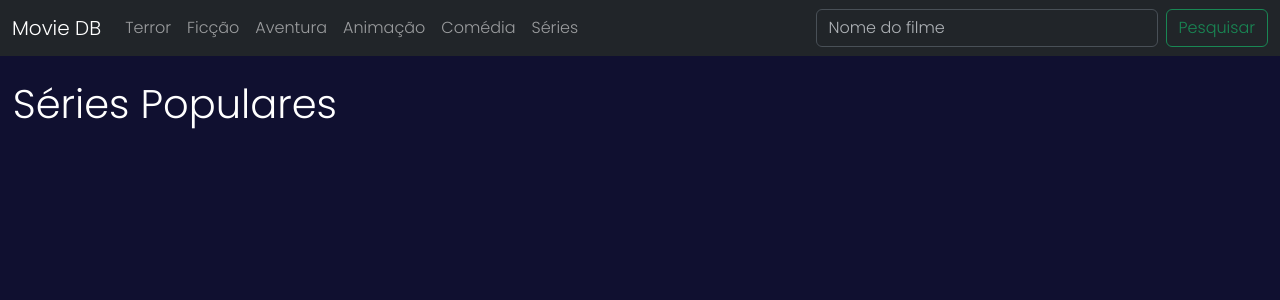
After one commit to docafavarato/movie-db, a Flask app: template templates/series.html in a window 1280 px wide. The commit adds this page. Shown: the top 300 px of the page. Run offline with Flask 2, Linux system fonts and the light colour scheme; the template is opened without the code that fills it, so the values that code supplies are empty; some libraries are stand-ins or nearby versions.

Commit message:
added a page for popular series

```diff
--- a/app.py
+++ b/app.py
@@ -1,4 +1,4 @@
-from models import Movies
+from models import Movies, Series
 from flask import Flask, render_template, request
 
 app = Flask(__name__)
@@ -41,10 +41,19 @@ def by_genre(genre):
                    '878': 'Ficção Científica', '10770': 'Cinema TV', '53': 'Thriller', '10752': 'Guerra', '37': 'Faroeste'}
         return render_template('filtered_genre.html', genre_data=genre_data, genre_name=genre_names[genre])
 
+@app.route('/séries', methods=['GET', 'POST'])
+def popular_series():
+    if request.method == 'POST':
+        movie_name = request.form.get('movie_name')
+        data = Movies.search_movie(movie_name)
+        return render_template('movie_search.html', search_data=data, search=movie_name)
+    elif request.method == 'GET':
+        data = Series.retrieve_popular_series()
+        return render_template('series.html', data=data)
 
 @app.errorhandler(500)
 def not_found(e):
     return render_template('500.html')
 
 if __name__ == '__main__':
-    app.run()
+    app.run(debug=True)
--- a/static/styles/index.css
+++ b/static/styles/index.css
@@ -31,7 +31,7 @@ body {background-color: rgb(16, 16, 48) !important; font-family: Poppins !import
     max-width: 300px !important;
     min-height: 450px !important;
     max-height: 450px !important;
-    border-radius: 12px !important;
+    border-radius: 1rem !important;
 }
 
 .movies li:hover{
@@ -131,11 +131,9 @@ body {background-color: rgb(16, 16, 48) !important; font-family: Poppins !import
 .movie-videos::after {
     display: block;
     content: "";
-    padding-top: 56.25%;
 }
 
 .providers {margin-top: 15%; text-align: center;}
-
 
 @media only screen and (max-width: 1800px) {
     .sim_movies {
--- a/templates/500.html
+++ b/templates/500.html
@@ -3,7 +3,9 @@
 {% block body %}
     {{ super ()}}
     <center>
-    <h1>Oops! Parece que essa página não existe.</h1>
-    <a href="{{ url_for('index') }}"><p>Clique aqui</a> para voltar para a página inicial</p>
+        <h1>Oops! Parece que essa página não existe.</h1>
+        <a href="{{ url_for('index') }}"><p>Clique aqui</a> para voltar para a página inicial</p>
     </center>
 {% endblock %}
+{% block footer %}
+{% endblock %}
--- a/templates/filtered_genre.html
+++ b/templates/filtered_genre.html
@@ -8,7 +8,7 @@
         {% if genre_data[movie][1] %}
           <li>
               <a href="{{ url_for ('movie_details', movie_name=genre_data[movie][3]) }}" target="_blank"><img src="https://image.tmdb.org/t/p/w500/{{ genre_data[movie][1] }}"></a>
-              <h2>{{ movie }}</h2>
+              <h2>{{ genre_data[movie][4] }}</h2>
           </li>
         {% endif %}
     {% endfor %}
--- a/templates/index.html
+++ b/templates/index.html
@@ -37,6 +37,9 @@
                     <li class="nav-item">
                         <a class="nav-link" href="{{ url_for('by_genre', genre=35) }}">Comédia</a>
                     </li>
+                    <li class="nav-item">
+                        <a class="nav-link" href="{{ url_for('popular_series') }}">Séries</a>
+                    </li>
                     </ul>
                     <form class="d-flex" role="search" method="post">
                         <input class="form-control me-2" type="search" placeholder="Nome do filme" aria-label="Search" name="movie_name">
--- a/templates/movie_details.html
+++ b/templates/movie_details.html
@@ -18,7 +18,6 @@
                 ({{ data['vote_count'] }} avaliações)
             </div>
             <p id="movie_release_date">Data de lançamento: {{ data['release_date'] }}</p>
-
         </div>
 
         <div class="container">
@@ -70,6 +69,7 @@
             {% endfor %}
         </div>
     {% endif %}
+        <br>
     </div>
     <script src="https://cdn.jsdelivr.net/npm/bootstrap@5.3.0-alpha1/dist/js/bootstrap.bundle.min.js" integrity="sha384-w76AqPfDkMBDXo30jS1Sgez6pr3x5MlQ1ZAGC+nuZB+EYdgRZgiwxhTBTkF7CXvN" crossorigin="anonymous"></script>
 {% endblock %}
--- a/templates/movie_search.html
+++ b/templates/movie_search.html
@@ -1,4 +1,4 @@
-{% extends "index.html" %}>
+{% extends "index.html" %}
 {% block title %}f{% endblock %}
 {% block body %}
 {{ super() }}
@@ -8,7 +8,7 @@
         {% if search_data[movie][1] %}
           <li>
               <a href="{{ url_for ('movie_details', movie_name=search_data[movie][2]) }}" target="_blank"><img src="https://image.tmdb.org/t/p/w500/{{ search_data[movie][1] }}"></a>
-              <h2>{{ search_data[movie][0] }}</h2>
+              <h2>{{ search_data[movie][3] }}</h2>
           </li>
         {% endif %}
     {% endfor %}
--- /dev/null
+++ b/templates/series.html
@@ -0,0 +1,18 @@
+{% extends "index.html" %}
+{% block title %}Séries{% endblock %}
+{% block body %}
+{{ super() }}
+<h1 id="popular">Séries Populares</h1>
+    <div class="movies">
+        {% for movie in data %}
+          {% if data[movie][1] %}
+              <li>
+                  <img src="https://image.tmdb.org/t/p/w500/{{ data[movie][1] }}">
+                  <h2>{{ data[movie][4] }}</h2>
+              </li>
+          {% endif %}
+        {% endfor %}
+    </div>
+{% endblock %}
+{% block footer %}
+{% endblock %}
```
Also changed, not shown: models.py (+33 -4 lines). Lines whose indentation alone changed are shown as unchanged.
